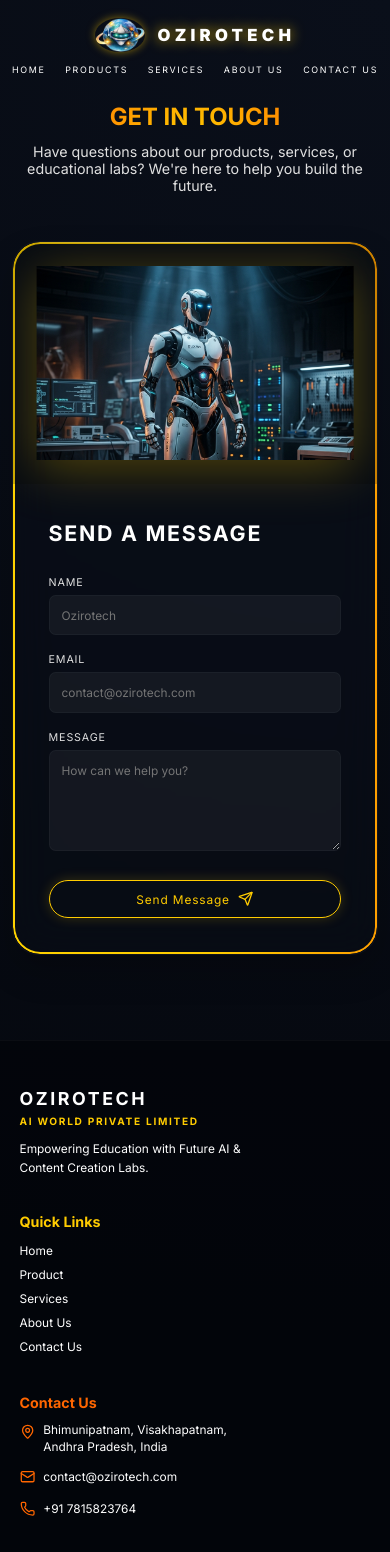
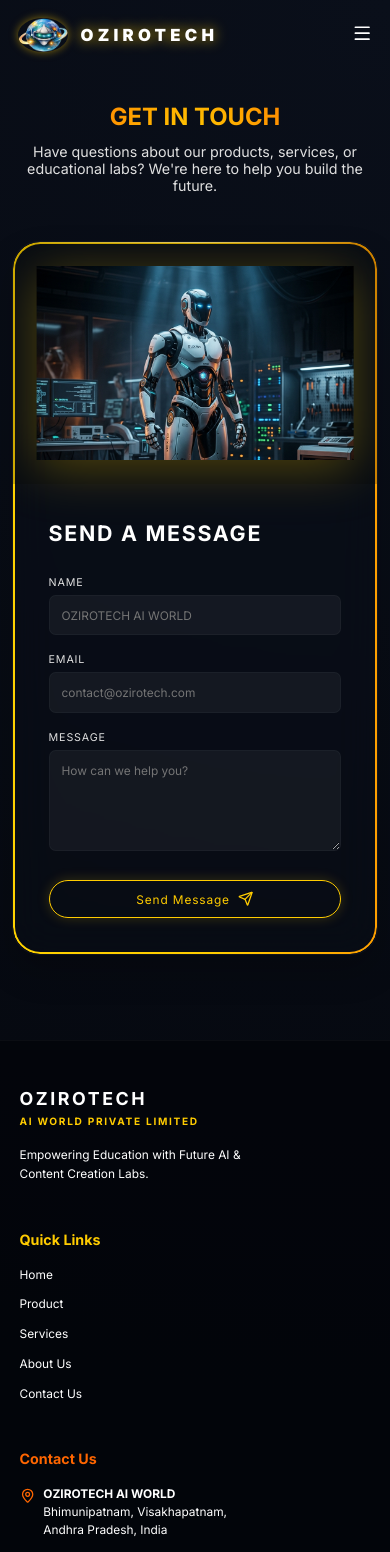
Before and after one commit to vamsireddy-28/Ozirotechwebsite, a React (Vite) app: page /contact in a window 390 px wide. Shown: the top 1552 px of the page. Built offline with nearby package versions, Linux system fonts and the light colour scheme.

Commit message:
feat: Professional design overhaul

```diff
--- a/src/components/Footer.jsx
+++ b/src/components/Footer.jsx
@@ -5,21 +5,21 @@ import { Link } from 'react-router-dom';
 const Footer = () => {
   return (
     <footer style={{ width: '100%', padding: '4rem 0 2rem 0', borderTop: '1px solid var(--glass-border)', background: 'rgba(3,5,10,0.9)', position: 'relative', zIndex: 10, boxSizing: 'border-box' }}>
-      <div style={{ width: '90%', maxWidth: '1400px', margin: '0 auto', display: 'grid', gridTemplateColumns: 'repeat(auto-fit, minmax(250px, 1fr))', gap: '3rem', marginBottom: '3rem' }}>
+      <div style={{ width: '90%', maxWidth: '1400px', margin: '0 auto', display: 'flex', justifyContent: 'space-between', flexWrap: 'wrap', gap: '4rem', marginBottom: '3rem' }}>
 
         {/* Brand */}
-        <div>
+        <div style={{ flex: '1 1 200px', maxWidth: '300px' }}>
           <h2 style={{ fontFamily: 'var(--font-display)', letterSpacing: '3px', marginBottom: '0.5rem', color: '#fff' }}>OZIROTECH</h2>
-          <h4 style={{ color: 'var(--accent-cyan)', marginBottom: '1rem', fontSize: '0.85rem', letterSpacing: '2px', fontWeight: '600' }}>AI WORLD PRIVATE LIMITED</h4>
+          <h4 style={{ color: 'var(--accent-cyan)', marginBottom: '1.5rem', fontSize: '0.85rem', letterSpacing: '2px', fontWeight: '600' }}>AI WORLD PRIVATE LIMITED</h4>
           <p style={{ color: 'var(--text-primary)', lineHeight: '1.6', maxWidth: '300px' }}>
             Empowering Education with Future AI & Content Creation Labs.
           </p>
         </div>
 
         {/* Links */}
-        <div>
-          <h3 style={{ color: 'var(--accent-cyan)', marginBottom: '0.8rem', fontSize: '1.2rem', fontFamily: 'var(--font-display)' }}>Quick Links</h3>
-          <ul style={{ listStyle: 'none', padding: 0, margin: 0, color: 'var(--text-primary)', lineHeight: '2' }}>
+        <div style={{ flex: '1 1 200px', maxWidth: '300px' }}>
+          <h3 style={{ color: 'var(--accent-cyan)', marginBottom: '1.5rem', fontSize: '1.2rem', fontFamily: 'var(--font-display)' }}>Quick Links</h3>
+          <ul style={{ listStyle: 'none', padding: 0, margin: 0, color: 'var(--text-primary)', lineHeight: '1.5', display: 'flex', flexDirection: 'column', gap: '1rem' }}>
             <li><Link to="/" style={{ transition: 'color 0.3s', cursor: 'pointer' }} onMouseOver={e => e.target.style.color = 'var(--accent-cyan)'} onMouseOut={e => e.target.style.color = 'var(--text-primary)'}>Home</Link></li>
             <li><Link to="/products" style={{ transition: 'color 0.3s', cursor: 'pointer' }} onMouseOver={e => e.target.style.color = 'var(--accent-cyan)'} onMouseOut={e => e.target.style.color = 'var(--text-primary)'}>Product</Link></li>
             <li><Link to="/services" style={{ transition: 'color 0.3s', cursor: 'pointer' }} onMouseOver={e => e.target.style.color = 'var(--accent-cyan)'} onMouseOut={e => e.target.style.color = 'var(--text-primary)'}>Services</Link></li>
@@ -29,14 +29,14 @@ const Footer = () => {
         </div>
 
         {/* Location / Contact */}
-        <div>
-          <h3 style={{ color: 'var(--accent-purple)', marginBottom: '0.8rem', fontSize: '1.2rem', fontFamily: 'var(--font-display)' }}>Contact Us</h3>
-          <ul style={{ listStyle: 'none', padding: 0, margin: 0, color: 'var(--text-primary)', lineHeight: '2' }}>
-            <li style={{ display: 'flex', alignItems: 'flex-start', gap: '10px', marginBottom: '10px' }}>
+        <div style={{ flex: '1 1 250px', maxWidth: '350px' }}>
+          <h3 style={{ color: 'var(--accent-purple)', marginBottom: '1.5rem', fontSize: '1.2rem', fontFamily: 'var(--font-display)' }}>Contact Us</h3>
+          <ul style={{ listStyle: 'none', padding: 0, margin: 0, color: 'var(--text-primary)', lineHeight: '1.5', display: 'flex', flexDirection: 'column', gap: '1rem' }}>
+            <li style={{ display: 'flex', alignItems: 'flex-start', gap: '10px' }}>
               <MapPin size={18} color="var(--accent-purple)" style={{ flexShrink: 0, marginTop: '4px' }} />
-              <span style={{ lineHeight: '1.5' }}>Bhimunipatnam, Visakhapatnam,<br/>Andhra Pradesh, India</span>
+              <span style={{ lineHeight: '1.5' }}><strong>OZIROTECH AI WORLD</strong><br />Bhimunipatnam, Visakhapatnam,<br />Andhra Pradesh, India</span>
             </li>
-            <li style={{ display: 'flex', alignItems: 'center', gap: '10px', marginBottom: '10px' }}>
+            <li style={{ display: 'flex', alignItems: 'center', gap: '10px' }}>
               <Mail size={18} color="var(--accent-purple)" style={{ flexShrink: 0 }} />
               <span>contact@ozirotech.com</span>
             </li>
@@ -48,14 +48,16 @@ const Footer = () => {
         </div>
 
         {/* Map Location */}
-        <div>
-          <h3 style={{ color: 'var(--accent-cyan)', marginBottom: '0.8rem', fontSize: '1.2rem', fontFamily: 'var(--font-display)', letterSpacing: '2px', fontStyle: 'italic', textTransform: 'uppercase' }}>Map Location</h3>
+        <div style={{ flex: '1 1 250px', maxWidth: '350px' }}>
+          <h3 style={{ color: 'var(--accent-cyan)', marginBottom: '1.5rem', fontSize: '1.2rem', fontFamily: 'var(--font-display)', letterSpacing: '2px', fontStyle: 'italic', display: 'flex', alignItems: 'center', gap: '8px' }}>
+            <MapPin size={20} /> Map Location
+          </h3>
           <div style={{ width: '100%', height: '180px', borderRadius: '12px', overflow: 'hidden' }}>
             <iframe
               src="https://www.google.com/maps/embed?pb=!1m17!1m12!1m3!1d3795.7989473378666!2d83.41857907517776!3d17.94152898304325!2m3!1f0!2f0!3f0!3m2!1i1024!2i768!4f13.1!3m2!1m1!2zMTfCsDU2JzI5LjUiTiA4M8KwMjUnMTYuMiJF!5e0!3m2!1sen!2sin!4v1782118068483!5m2!1sen!2sin"
               width="100%"
               height="100%"
-              style={{ border: 0 }}
+              style={{ border: 0, filter: 'invert(90%) hue-rotate(180deg)' }}
               allowFullScreen=""
               loading="lazy"
               referrerPolicy="no-referrer-when-downgrade"
--- a/src/components/Navbar.jsx
+++ b/src/components/Navbar.jsx
@@ -1,8 +1,10 @@
 import { useState, useEffect } from 'react';
 import { Link } from 'react-router-dom';
+import { Menu, X } from 'lucide-react';
 
 const Navbar = () => {
   const [scrolled, setScrolled] = useState(false);
+  const [mobileMenuOpen, setMobileMenuOpen] = useState(false);
 
   useEffect(() => {
     const handleScroll = () => {
@@ -15,16 +17,30 @@ const Navbar = () => {
   return (
     <nav className={scrolled ? 'scrolled' : ''}>
       <div className="nav-content" style={{ width: '100%', padding: '0 4rem', boxSizing: 'border-box' }}>
-        <Link to="/" className="nav-logo" onClick={() => window.scrollTo({ top: 0, behavior: 'smooth' })} style={{ display: 'flex', alignItems: 'center', gap: '15px' }}>
-          <img src="/assets/logo.png" alt="Ozirotech Logo" style={{ height: '40px', width: 'auto', borderRadius: '50%', boxShadow: '0 0 10px rgba(255, 204, 0,0.5)' }} onError={(e) => { e.target.style.display = 'none'; }} />
-          <span>OZIROTECH</span>
-        </Link>
-        <div className="nav-links">
-          <Link to="/" onClick={() => window.scrollTo({ top: 0, behavior: 'smooth' })}>Home</Link>
-          <Link to="/products">Products</Link>
-          <Link to="/services">Services</Link>
-          <Link to="/about">About Us</Link>
-          <Link to="/contact">Contact Us</Link>
+        <div className="nav-header">
+          <Link to="/" className="nav-logo" onClick={() => { setMobileMenuOpen(false); window.scrollTo({ top: 0, behavior: 'smooth' }); }} style={{ display: 'flex', alignItems: 'center', gap: '15px' }}>
+            <img src="/assets/logo.png" alt="Ozirotech Logo" style={{ height: '40px', width: 'auto', borderRadius: '50%', boxShadow: '0 0 10px rgba(255, 204, 0,0.5)' }} onError={(e) => { e.target.style.display = 'none'; }} />
+            <span>OZIROTECH</span>
+          </Link>
+          <div className="mobile-menu-btn" onClick={() => setMobileMenuOpen(!mobileMenuOpen)}>
+            {mobileMenuOpen ? <X size={24} /> : <Menu size={24} />}
+          </div>
+        </div>
+
+        {/* Overlay to close menu when clicking outside */}
+        {mobileMenuOpen && (
+          <div
+            style={{ position: 'fixed', top: 0, left: 0, width: '100vw', height: '100vh', zIndex: 90 }}
+            onClick={() => setMobileMenuOpen(false)}
+          />
+        )}
+
+        <div className={`nav-links ${mobileMenuOpen ? 'active' : ''}`}>
+          <Link to="/" onClick={() => { setMobileMenuOpen(false); window.scrollTo({ top: 0, behavior: 'smooth' }); }}>Home</Link>
+          <Link to="/products" onClick={() => setMobileMenuOpen(false)}>Products</Link>
+          <Link to="/services" onClick={() => setMobileMenuOpen(false)}>Services</Link>
+          <Link to="/about" onClick={() => setMobileMenuOpen(false)}>About Us</Link>
+          <Link to="/contact" onClick={() => setMobileMenuOpen(false)}>Contact Us</Link>
         </div>
       </div>
     </nav>
--- a/src/index.css
+++ b/src/index.css
@@ -20,7 +20,8 @@
   box-sizing: border-box;
 }
 
-html, body {
+html,
+body {
   max-width: 100%;
   overflow-x: hidden;
   font-size: 16px;
@@ -41,7 +42,12 @@ a {
 }
 
 /* Typography */
-h1, h2, h3, h4, h5, h6 {
+h1,
+h2,
+h3,
+h4,
+h5,
+h6 {
   font-family: var(--font-display);
   letter-spacing: normal;
   text-transform: none;
@@ -55,7 +61,8 @@ h1, h2, h3, h4, h5, h6 {
 @media (min-width: 768px) {
   .text-justify-custom {
     text-align: justify;
-    text-justify: inter-word; /* Distributes space between words, which is the professional standard for English */
+    text-justify: inter-word;
+    /* Distributes space between words, which is the professional standard for English */
     hyphens: auto;
     -webkit-hyphens: auto;
     -ms-hyphens: auto;
@@ -87,14 +94,27 @@ h1, h2, h3, h4, h5, h6 {
 }
 
 @keyframes borderGlow {
-  0% { background-position: 0% 50%; }
-  100% { background-position: 300% 50%; }
+  0% {
+    background-position: 0% 50%;
+  }
+
+  100% {
+    background-position: 300% 50%;
+  }
 }
 
 @keyframes gradientFlow {
-  0% { background-position: 0% 50%; }
-  50% { background-position: 100% 50%; }
-  100% { background-position: 0% 50%; }
+  0% {
+    background-position: 0% 50%;
+  }
+
+  50% {
+    background-position: 100% 50%;
+  }
+
+  100% {
+    background-position: 0% 50%;
+  }
 }
 
 .radial-text-gradient {
@@ -107,36 +127,78 @@ h1, h2, h3, h4, h5, h6 {
 }
 
 @keyframes radialPulse {
-  0% { background-position: 0% 0%; }
-  50% { background-position: 100% 100%; }
-  100% { background-position: 50% 0%; }
+  0% {
+    background-position: 0% 0%;
+  }
+
+  50% {
+    background-position: 100% 100%;
+  }
+
+  100% {
+    background-position: 50% 0%;
+  }
 }
 
 @keyframes float3D {
-  0% { transform: translateY(0) rotateX(5deg) rotateY(-5deg); }
-  50% { transform: translateY(-20px) rotateX(-5deg) rotateY(5deg); }
-  100% { transform: translateY(0) rotateX(5deg) rotateY(-5deg); }
+  0% {
+    transform: translateY(0) rotateX(5deg) rotateY(-5deg);
+  }
+
+  50% {
+    transform: translateY(-20px) rotateX(-5deg) rotateY(5deg);
+  }
+
+  100% {
+    transform: translateY(0) rotateX(5deg) rotateY(-5deg);
+  }
 }
 
 @keyframes scanline {
-  0% { transform: translateY(-100%); }
-  100% { transform: translateY(100vh); }
+  0% {
+    transform: translateY(-100%);
+  }
+
+  100% {
+    transform: translateY(100vh);
+  }
 }
 
 @keyframes pulseGlow {
-  0%, 100% { box-shadow: 0 0 20px var(--accent-cyan), inset 0 0 10px var(--accent-cyan); }
-  50% { box-shadow: 0 0 50px var(--accent-purple), inset 0 0 20px var(--accent-purple); }
+
+  0%,
+  100% {
+    box-shadow: 0 0 20px var(--accent-cyan), inset 0 0 10px var(--accent-cyan);
+  }
+
+  50% {
+    box-shadow: 0 0 50px var(--accent-purple), inset 0 0 20px var(--accent-purple);
+  }
 }
 
 /* Quantum Core Animation */
 @keyframes spin {
-  from { transform: rotate(0deg); }
-  to { transform: rotate(360deg); }
+  from {
+    transform: rotate(0deg);
+  }
+
+  to {
+    transform: rotate(360deg);
+  }
 }
 
 @keyframes pulseCore {
-  0%, 100% { transform: scale(1); opacity: 0.3; }
-  50% { transform: scale(1.1); opacity: 0.6; }
+
+  0%,
+  100% {
+    transform: scale(1);
+    opacity: 0.3;
+  }
+
+  50% {
+    transform: scale(1.1);
+    opacity: 0.6;
+  }
 }
 
 .quantum-core {
@@ -164,22 +226,30 @@ h1, h2, h3, h4, h5, h6 {
 }
 
 .ring-1 {
-  width: 100%; height: 100%;
-  margin-top: -50%; margin-left: -50%;
+  width: 100%;
+  height: 100%;
+  margin-top: -50%;
+  margin-left: -50%;
   animation: spin 30s linear infinite;
   border: 2px dashed rgba(255, 204, 0, 0.15);
 }
+
 .ring-2 {
-  width: 75%; height: 75%;
-  margin-top: -37.5%; margin-left: -37.5%;
+  width: 75%;
+  height: 75%;
+  margin-top: -37.5%;
+  margin-left: -37.5%;
   animation: spin 20s linear infinite reverse;
   border: 1px solid transparent;
   border-top-color: rgba(255, 102, 0, 0.4);
   border-bottom-color: rgba(255, 204, 0, 0.3);
 }
+
 .ring-3 {
-  width: 50%; height: 50%;
-  margin-top: -25%; margin-left: -25%;
+  width: 50%;
+  height: 50%;
+  margin-top: -25%;
+  margin-left: -25%;
   animation: spin 12s linear infinite;
   border: 2px dotted rgba(255, 215, 0, 0.3);
   box-shadow: inset 0 0 50px rgba(255, 204, 0, 0.1);
@@ -202,8 +272,11 @@ h1, h2, h3, h4, h5, h6 {
 .glass-panel::before {
   content: '';
   position: absolute;
-  top: 0; left: 0; right: 0; height: 1px;
-  background: linear-gradient(90deg, transparent, rgba(255,255,255,0.4), transparent);
+  top: 0;
+  left: 0;
+  right: 0;
+  height: 1px;
+  background: linear-gradient(90deg, transparent, rgba(255, 255, 255, 0.4), transparent);
   z-index: 2;
 }
 
@@ -228,8 +301,11 @@ h1, h2, h3, h4, h5, h6 {
 .glow-button::after {
   content: '';
   position: absolute;
-  top: 0; left: -100%; width: 100%; height: 100%;
-  background: linear-gradient(90deg, transparent, rgba(255,255,255,0.2), transparent);
+  top: 0;
+  left: -100%;
+  width: 100%;
+  height: 100%;
+  background: linear-gradient(90deg, transparent, rgba(255, 255, 255, 0.2), transparent);
   transition: all 0.4s ease;
   z-index: -1;
 }
@@ -294,18 +370,21 @@ nav {
   transition: all 0.4s ease;
   border-bottom: 1px solid transparent;
 }
+
 nav.scrolled {
   background: rgba(3, 5, 10, 0.85);
   backdrop-filter: blur(15px);
   border-bottom: 1px solid var(--glass-border);
   padding: 1rem 0;
-  box-shadow: 0 10px 30px rgba(0,0,0,0.5);
+  box-shadow: 0 10px 30px rgba(0, 0, 0, 0.5);
 }
+
 .nav-content {
   display: flex;
   justify-content: space-between;
   align-items: center;
 }
+
 .nav-logo {
   font-family: var(--font-display);
   font-size: 1.8rem;
@@ -314,10 +393,12 @@ nav.scrolled {
   letter-spacing: 5px;
   text-shadow: 0 0 15px rgba(255, 204, 0, 0.8);
 }
+
 .nav-links {
   display: flex;
   gap: 4.5rem;
 }
+
 .nav-links a {
   font-size: 1.05rem;
   text-transform: uppercase;
@@ -325,16 +406,22 @@ nav.scrolled {
   transition: all 0.3s ease;
   position: relative;
 }
+
 .nav-links a::after {
   content: '';
   position: absolute;
-  bottom: -5px; left: 0; width: 0%; height: 2px;
+  bottom: -5px;
+  left: 0;
+  width: 0%;
+  height: 2px;
   background: var(--accent-cyan);
   transition: width 0.3s ease;
 }
+
 .nav-links a:hover::after {
   width: 100%;
 }
+
 .nav-links a:hover {
   color: var(--accent-cyan);
   text-shadow: 0 0 10px var(--accent-cyan);
@@ -344,19 +431,23 @@ nav.scrolled {
 ::-webkit-scrollbar {
   width: 10px;
 }
+
 ::-webkit-scrollbar-track {
   background: var(--bg-color);
 }
+
 ::-webkit-scrollbar-thumb {
   background: var(--glass-border);
   border-radius: 5px;
 }
+
 ::-webkit-scrollbar-thumb:hover {
   background: linear-gradient(var(--accent-cyan), var(--accent-purple));
 }
 
 /* Scanline Effect Overlay */
-.scanline-overlay, .cyber-grid {
+.scanline-overlay,
+.cyber-grid {
   display: none !important;
 }
 
@@ -376,12 +467,14 @@ nav.scrolled {
   width: 60%;
   margin: 0 auto;
 }
+
 @media (max-width: 1024px) {
   .product-detail-container {
     width: 90%;
     margin: 0 auto;
   }
 }
+
 @media (max-width: 768px) {
   .product-detail-container {
     width: calc(100% - 2rem);
@@ -394,16 +487,19 @@ nav.scrolled {
     grid-template-columns: repeat(2, 1fr);
   }
 }
+
 @media (max-width: 768px) {
   .three-col-grid {
     grid-template-columns: 1fr;
   }
 }
+
 @media (max-width: 1024px) {
   .skills-grid {
     grid-template-columns: repeat(2, 1fr);
   }
 }
+
 @media (max-width: 768px) {
   .skills-grid {
     grid-template-columns: 1fr;
@@ -423,57 +519,107 @@ nav.scrolled {
   width: 80%;
 }
 
+.nav-header {
+  display: contents;
+}
+
+/* Mobile Menu Button */
+.mobile-menu-btn {
+  display: none;
+  cursor: pointer;
+  color: var(--text-primary);
+  z-index: 100;
+}
+
 /* Mobile Responsive Overrides */
 @media (max-width: 768px) {
-  html, body {
+  .nav-header {
+    display: flex;
+    justify-content: space-between;
+    align-items: center;
+    width: 100%;
+    position: relative;
+    z-index: 100;
+  }
+
+  .mobile-menu-btn {
+    display: block;
+  }
+
+  html,
+  body {
     font-size: 16px;
   }
+
   .nav-content {
     flex-direction: column;
-    gap: 1rem;
-    padding: 0 1rem !important;
+    gap: 0;
+    padding: 0 1.5rem !important;
   }
+
   .hero-section {
     height: auto;
     min-height: 60vh;
     padding: 220px 0 50px 0;
   }
+
   .robotics-text-block {
     width: 95%;
   }
+
   nav.scrolled {
     padding: 0.5rem 0;
   }
 
   .nav-links {
-    gap: 0;
-    flex-wrap: wrap;
-    justify-content: space-between;
-    width: 100%;
-    padding-bottom: 0.5rem;
+    display: none;
+    flex-direction: column;
+    width: 140px;
+    text-align: left;
+    gap: 1.2rem;
+    padding: 1.5rem;
+    background: rgba(3, 5, 10, 0.95);
+    border: 1px solid var(--glass-border);
+    border-radius: 0 0 0 12px;
+    position: absolute;
+    top: 100%;
+    right: 0;
+    box-shadow: 0 10px 30px rgba(0, 0, 0, 0.5);
+    margin-top: 0;
+  }
+
+  .nav-links.active {
+    display: flex;
   }
 
   .nav-logo {
     font-size: 1.4rem;
   }
+
   .nav-links a {
     font-size: 0.85rem;
   }
+
   .container {
     padding: 0 1rem;
   }
+
   .full-container {
     padding: 0 1rem;
   }
 }
 
 @media (max-width: 480px) {
-  html, body {
+
+  html,
+  body {
     font-size: 14px;
   }
+
   .nav-links {
     gap: 0.8rem;
   }
+
   .nav-links a {
     font-size: 0.75rem;
   }
--- a/src/pages/Contact.jsx
+++ b/src/pages/Contact.jsx
@@ -98,7 +98,7 @@ const Contact = () => {
                     type="text"
                     name="name"
                     required
-                    placeholder="Ozirotech "
+                    placeholder="OZIROTECH AI WORLD"
                     style={{
                       background: 'rgba(255, 255, 255, 0.05)',
                       border: '1px solid var(--glass-border)',
```
Also changed, not shown: src/components/ProductCard.jsx (line endings or trailing spaces), src/pages/Services.jsx (line endings or trailing spaces).
